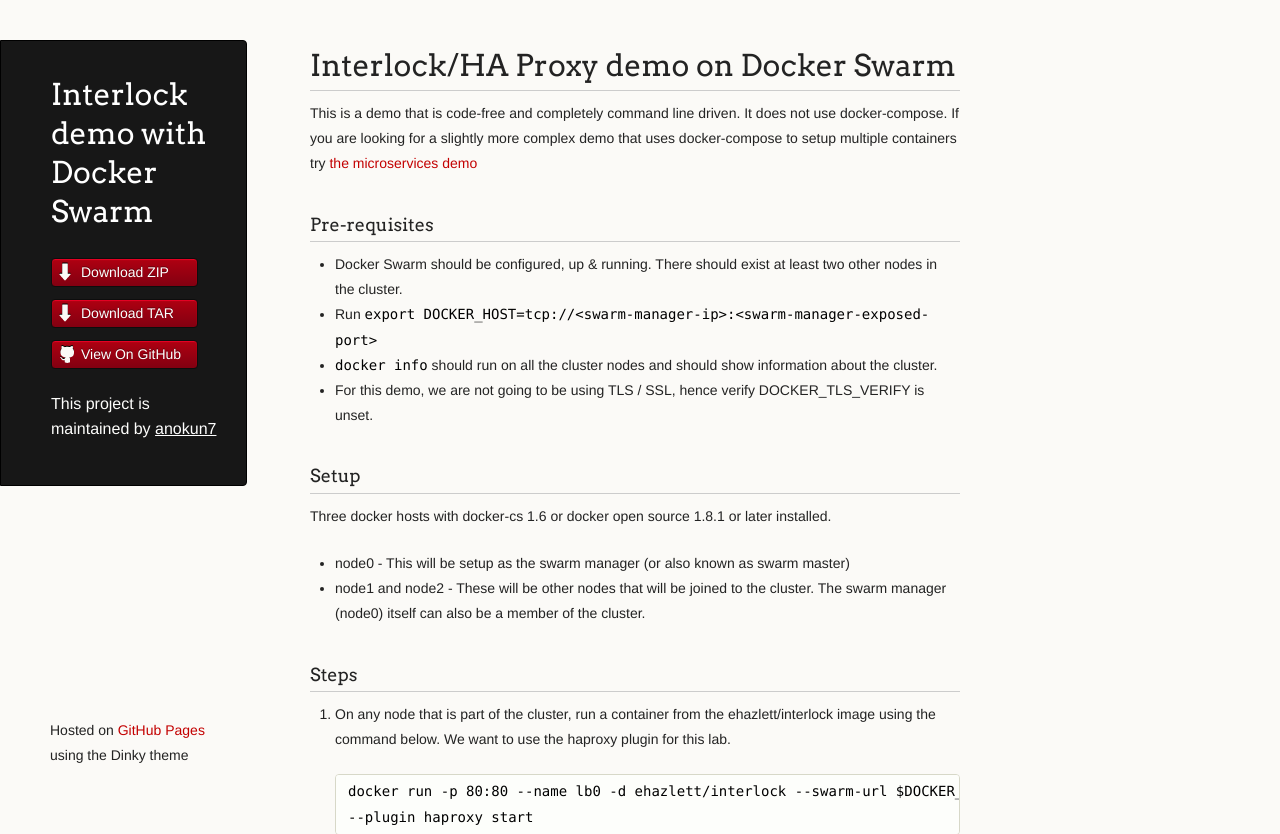
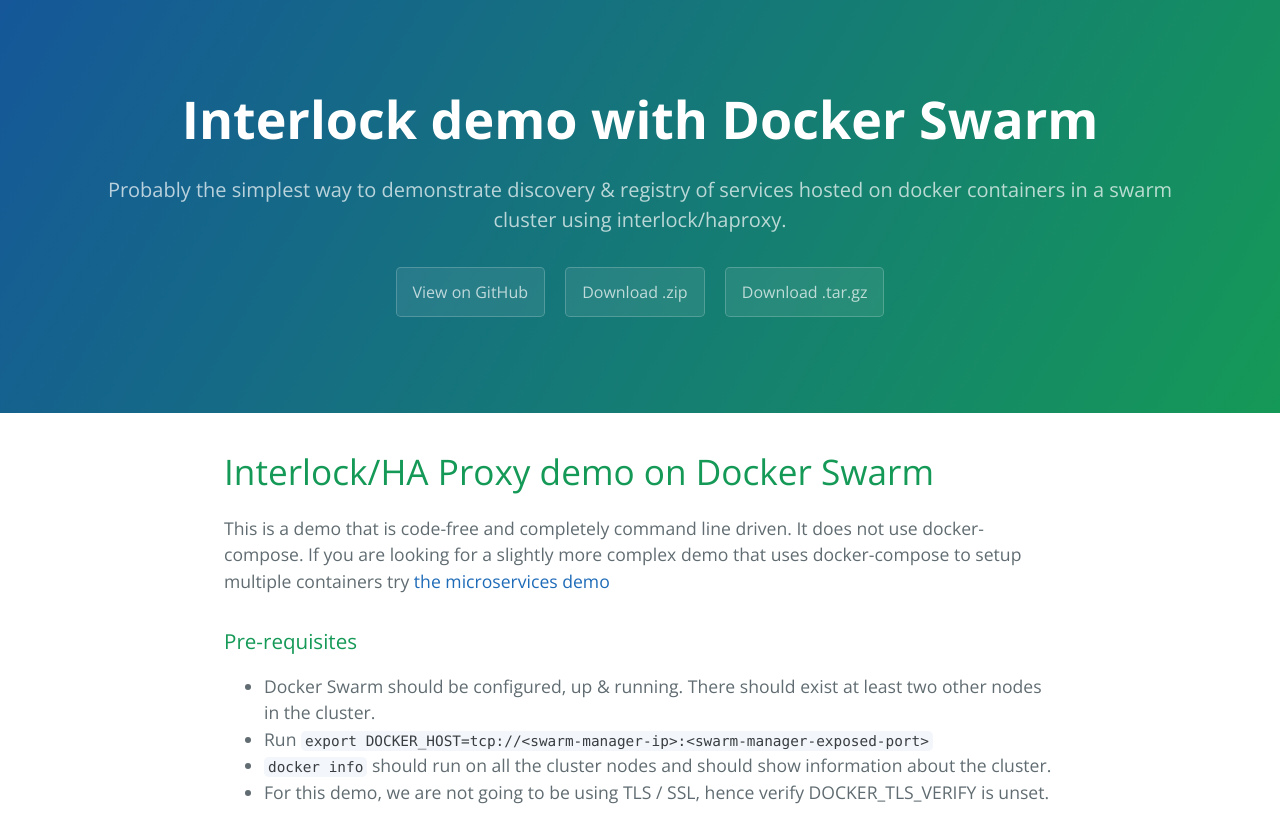
Before and after one commit to anokun7/interlock-demo, a plain HTML site: page index.html in a window 1280 px wide. Shown: the top 834 px of the page. Drawn offline with nearby package versions, Linux system fonts and the light colour scheme.

Commit message:
Create gh-pages branch via GitHub

```diff
--- a/index.html
+++ b/index.html
@@ -1,36 +1,25 @@
-<!doctype html>
-<html>
+<!DOCTYPE html>
+<html lang="en-us">
   <head>
-    <meta charset="utf-8">
-    <meta http-equiv="X-UA-Compatible" content="chrome=1">
+    <meta charset="UTF-8">
     <title>Interlock demo with Docker Swarm by anokun7</title>
-
-    <link rel="stylesheet" href="stylesheets/styles.css">
-    <link rel="stylesheet" href="stylesheets/github-light.css">
-    <script src="javascripts/scale.fix.js"></script>
-    <meta name="viewport" content="width=device-width, initial-scale=1, user-scalable=no">
-    <!--[if lt IE 9]>
-    <script src="//html5shiv.googlecode.com/svn/trunk/html5.js"></script>
-    <![endif]-->
+    <meta name="viewport" content="width=device-width, initial-scale=1">
+    <link rel="stylesheet" type="text/css" href="stylesheets/normalize.css" media="screen">
+    <link href='https://fonts.googleapis.com/css?family=Open+Sans:400,700' rel='stylesheet' type='text/css'>
+    <link rel="stylesheet" type="text/css" href="stylesheets/stylesheet.css" media="screen">
+    <link rel="stylesheet" type="text/css" href="stylesheets/github-light.css" media="screen">
   </head>
   <body>
-    <div class="wrapper">
-      <header>
-        <h1 class="header">Interlock demo with Docker Swarm</h1>
-        <p class="header"></p>
+    <section class="page-header">
+      <h1 class="project-name">Interlock demo with Docker Swarm</h1>
+      <h2 class="project-tagline">Probably the simplest way to demonstrate discovery &amp; registry of services hosted on docker containers in a swarm cluster using interlock/haproxy.</h2>
+      <a href="https://github.com/anokun7/interlock-demo" class="btn">View on GitHub</a>
+      <a href="https://github.com/anokun7/interlock-demo/zipball/master" class="btn">Download .zip</a>
+      <a href="https://github.com/anokun7/interlock-demo/tarball/master" class="btn">Download .tar.gz</a>
+    </section>
 
-        <ul>
-          <li class="download"><a class="buttons" href="https://github.com/anokun7/interlock-demo/zipball/master">Download ZIP</a></li>
-          <li class="download"><a class="buttons" href="https://github.com/anokun7/interlock-demo/tarball/master">Download TAR</a></li>
-          <li><a class="buttons github" href="https://github.com/anokun7/interlock-demo">View On GitHub</a></li>
-        </ul>
-
-        <p class="header">This project is maintained by <a class="header name" href="https://github.com/anokun7">anokun7</a></p>
-
-
-      </header>
-      <section>
-        <h1>
+    <section class="main-content">
+      <h1>
 <a id="interlockha-proxy-demo-on-docker-swarm" class="anchor" href="#interlockha-proxy-demo-on-docker-swarm" aria-hidden="true"><span class="octicon octicon-link"></span></a>Interlock/HA Proxy demo on Docker Swarm</h1>
 
 <p>This is a demo that is code-free and completely command line driven. It does not use docker-compose. If you are looking for a slightly more complex demo that uses docker-compose to setup multiple containers try <a href="http://anokun7.github.io/microservices-demo/">the microservices demo</a></p>
@@ -115,13 +104,16 @@
 <li>When joining nodes to the cluster (using docker run -d swarm join --addr...), on AWS at least use only the DNS name after --addr.</li>
 <li>tcp:// is required in the DOCKER_HOST env variable. [e.g.: export DOCKER_HOST=tcp://localhost:9999 ]</li>
 </ol>
-      </section>
-      <footer>
-        <p><small>Hosted on <a href="https://pages.github.com">GitHub Pages</a> using the Dinky theme</small></p>
+
+      <footer class="site-footer">
+        <span class="site-footer-owner"><a href="https://github.com/anokun7/interlock-demo">Interlock demo with Docker Swarm</a> is maintained by <a href="https://github.com/anokun7">anokun7</a>.</span>
+
+        <span class="site-footer-credits">This page was generated by <a href="https://pages.github.com">GitHub Pages</a> using the <a href="https://github.com/jasonlong/cayman-theme">Cayman theme</a> by <a href="https://twitter.com/jasonlong">Jason Long</a>.</span>
       </footer>
-    </div>
-    <!--[if !IE]><script>fixScale(document);</script><![endif]-->
-		          <script type="text/javascript">
+
+    </section>
+
+            <script type="text/javascript">
             var gaJsHost = (("https:" == document.location.protocol) ? "https://ssl." : "http://www.");
             document.write(unescape("%3Cscript src='" + gaJsHost + "google-analytics.com/ga.js' type='text/javascript'%3E%3C/script%3E"));
           </script>
```
Also changed, not shown: params.json (+1 -1 lines).
